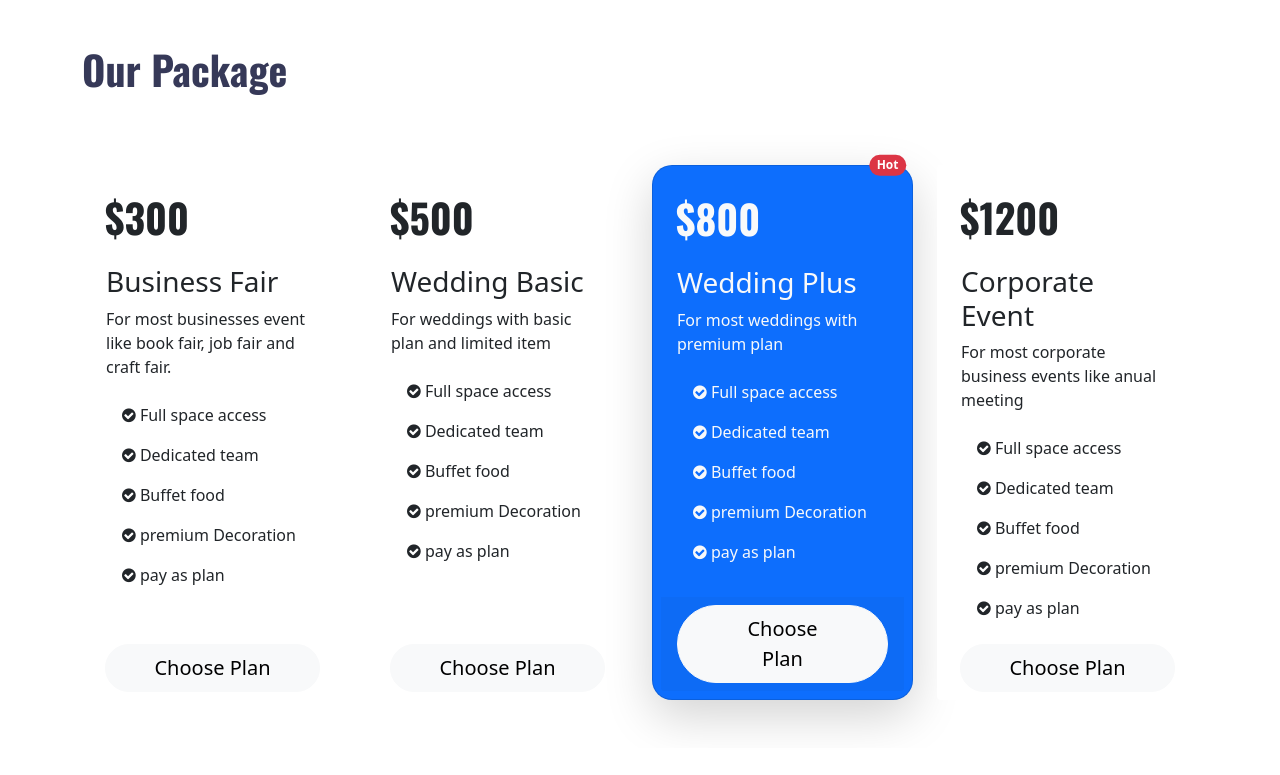
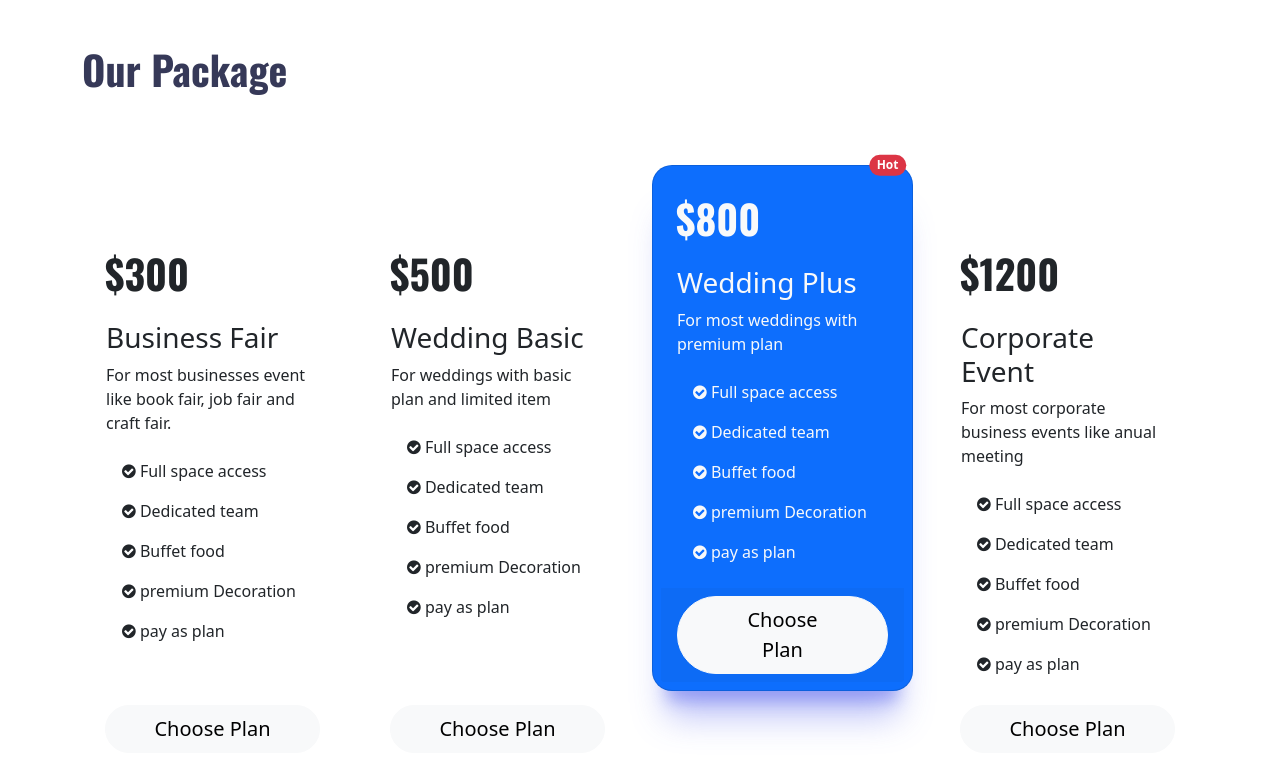
Before and after one commit to Reduan413/convention-center, a plain HTML site: page index.html in a window 1280 px wide. Shown: the part 1048-1823 px from the top of the page. Before the commit the page ends 1796 px from the top, so only its background shows below. Drawn offline with nearby package versions, Linux system fonts and the light colour scheme.

Commit message:
update card

```diff
--- a/index.html
+++ b/index.html
@@ -194,7 +194,7 @@
       <section class="container">
         <h1>Our Package</h1>
         <div class="row row-cols-1 row-cols-md-2 row-cols-lg-4 g-4 my-5">
-          <div class="col">
+          <div class="col  package" >
             <div class="card h-100 border-0 p-2">
               <h2>$300</h2>
               <div class="card-body">
@@ -231,7 +231,7 @@
               </div>
             </div>
           </div>
-          <div class="col">
+          <div class="col package">
             <div class="card h-100 border-0 p-2">
               <h2>$500</h2>
               <div class="card-body">
@@ -269,8 +269,8 @@
           </div>
           <div class="col position-relative" id="hot">
             <div
-              class="card h-100 shadow-lg bg-primary p-2 text-light"
-              style="border-radius: 20px"
+              class="card h-100  bg-primary p-2 text-light"
+              style="border-radius: 20px; box-shadow: 0px 25px 15px -15px #4858eb5e,0px 40px 35px -15px #4858eb5e;"
             >
               <h2>$800</h2>
               <div class="card-body">
@@ -311,7 +311,7 @@
               Hot
             </span>
           </div>
-          <div class="col">
+          <div class="col package ">
             <div class="card h-100 border-0 p-2">
               <h2>$1200</h2>
               <div class="card-body">
@@ -349,6 +349,10 @@
           </div>
         </div>
       </section>
+      <!--clients section-->
+      <section class="clients">
+
+      </section>
     </main>
     <!-- bootstrap js -->
     <script
--- a/style.css
+++ b/style.css
@@ -24,6 +24,9 @@ h2{
 .wedding-btn:hover{
     color: rgb(196, 235, 196) !important;
 }
+.package{
+    margin-top:80px
+}
 #hot{
-    height:px;
+    margin-bottom: 70px;
 }
```
